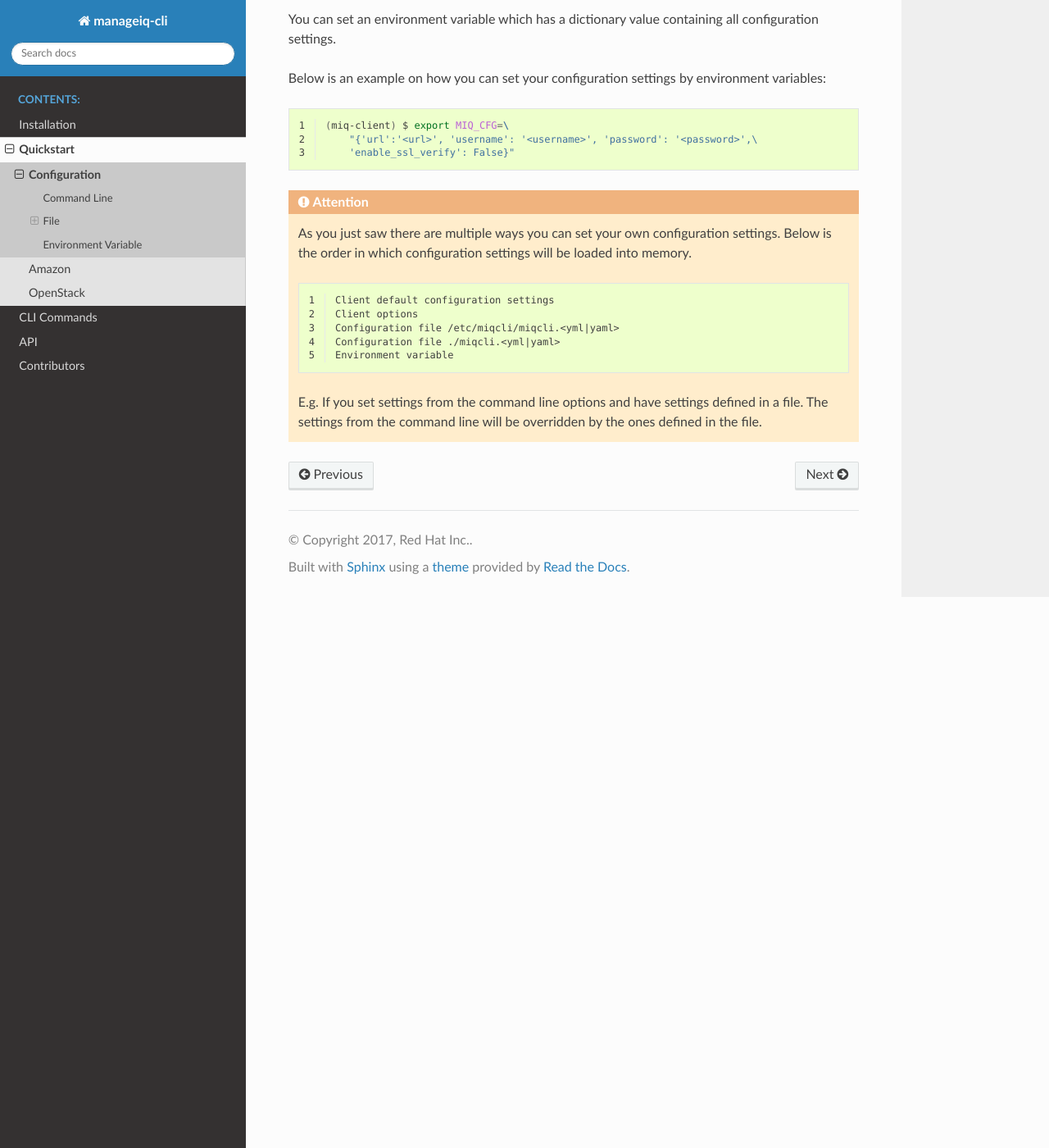
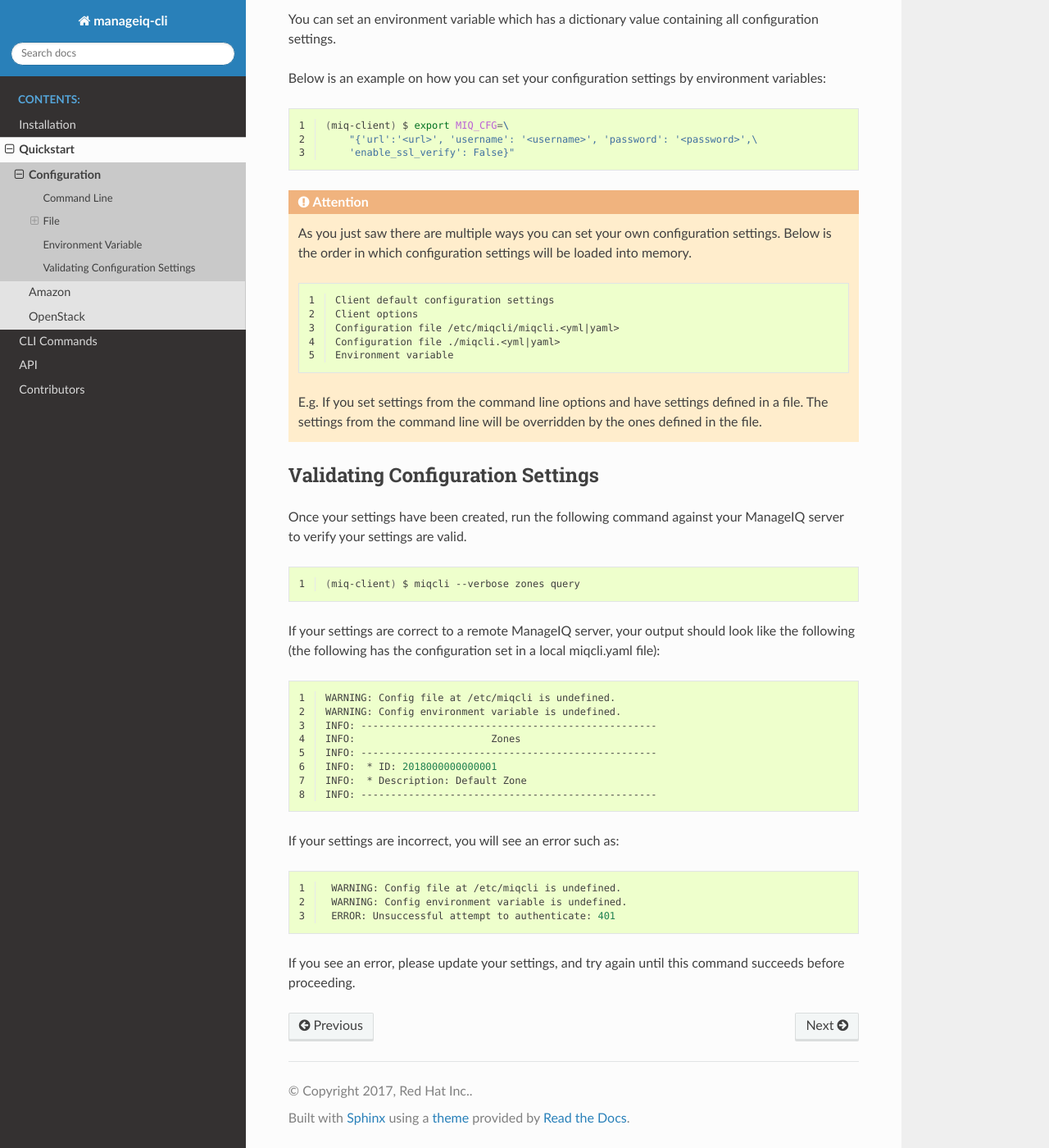
Before and after one commit to rhpit/manageiq-cli, a Sphinx documentation site: the page built from doc/source/configuration.rst, in a window 1280 px wide and 1400 px high, scrolled down 2123 px. Shown: the whole window at 82% size. Built offline with Sphinx 7.4.7 and the Read the Docs theme 2.0.0, drawn with Linux system fonts in a browser that asks for light colours; formulas are drawn with MathJax 3.

Commit message:
updating docs to have a configuration validation section
This commit also updates the zones query collection

```diff
--- a/doc/source/configuration.rst
+++ b/doc/source/configuration.rst
@@ -137,3 +137,42 @@
     E.g. If you set settings from the command line options and have settings
     defined in a file. The settings from the command line will be overridden
     by the ones defined in the file.
+
+Validating Configuration Settings
+---------------------------------
+
+Once your settings have been created, run the following command against
+your ManageIQ server to verify your settings are valid.
+
+.. code-block:: bash
+    :linenos:
+
+    (miq-client) $ miqcli --verbose zones query
+
+If your settings are correct to a remote ManageIQ server, your output should
+look like the following (the following has the configuration set in a local
+miqcli.yaml file):
+
+.. code-block:: bash
+    :linenos:
+
+    WARNING: Config file at /etc/miqcli is undefined.
+    WARNING: Config environment variable is undefined.
+    INFO: --------------------------------------------------
+    INFO:                       Zones
+    INFO: --------------------------------------------------
+    INFO:  * ID: 2018000000000001
+    INFO:  * Description: Default Zone
+    INFO: --------------------------------------------------
+
+If your settings are incorrect, you will see an error such as:
+
+.. code-block:: bash
+    :linenos:
+
+     WARNING: Config file at /etc/miqcli is undefined.
+     WARNING: Config environment variable is undefined.
+     ERROR: Unsuccessful attempt to authenticate: 401
+
+If you see an error, please update your settings, and try again until
+this command succeeds before proceeding.
```
Also changed, not shown: 1 other file.
